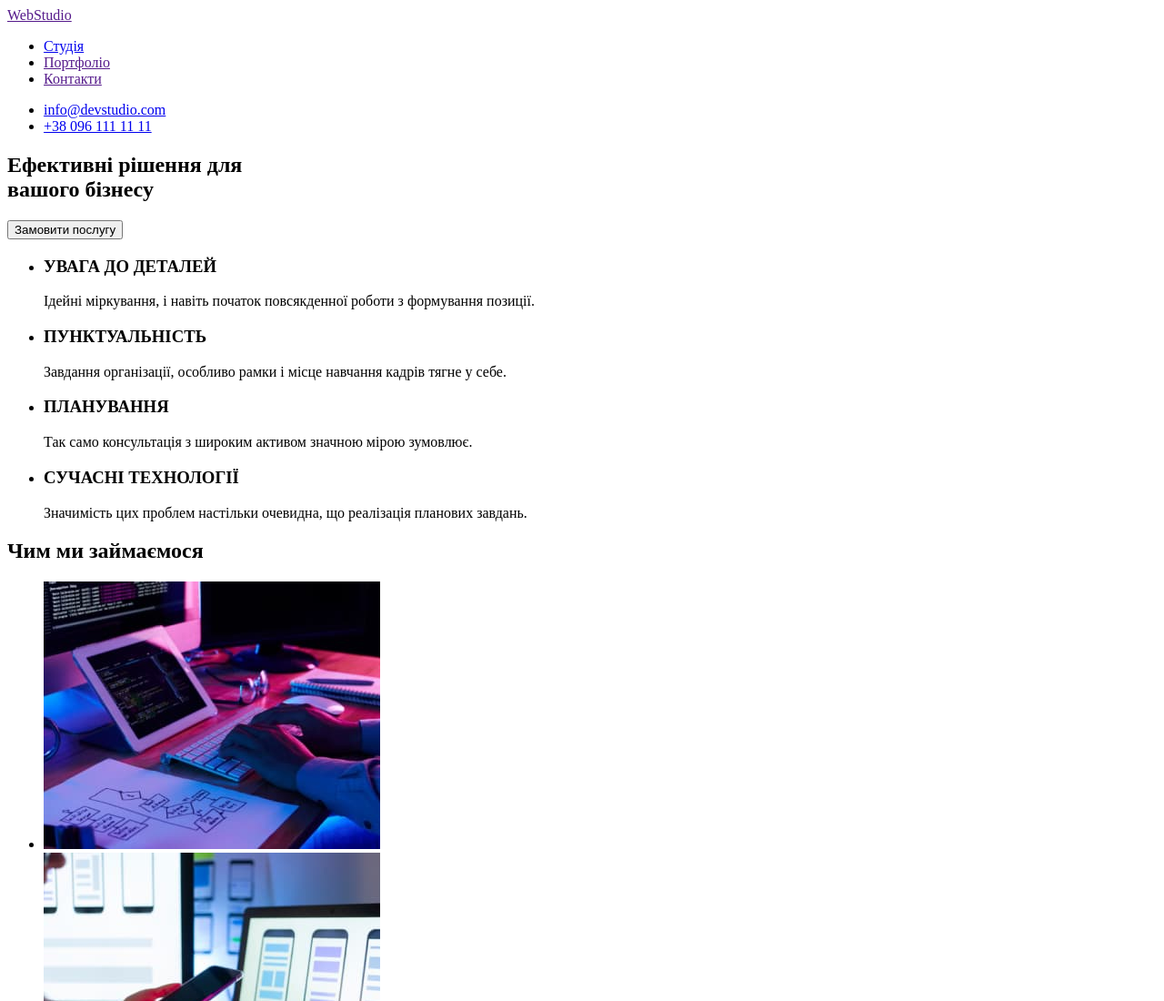
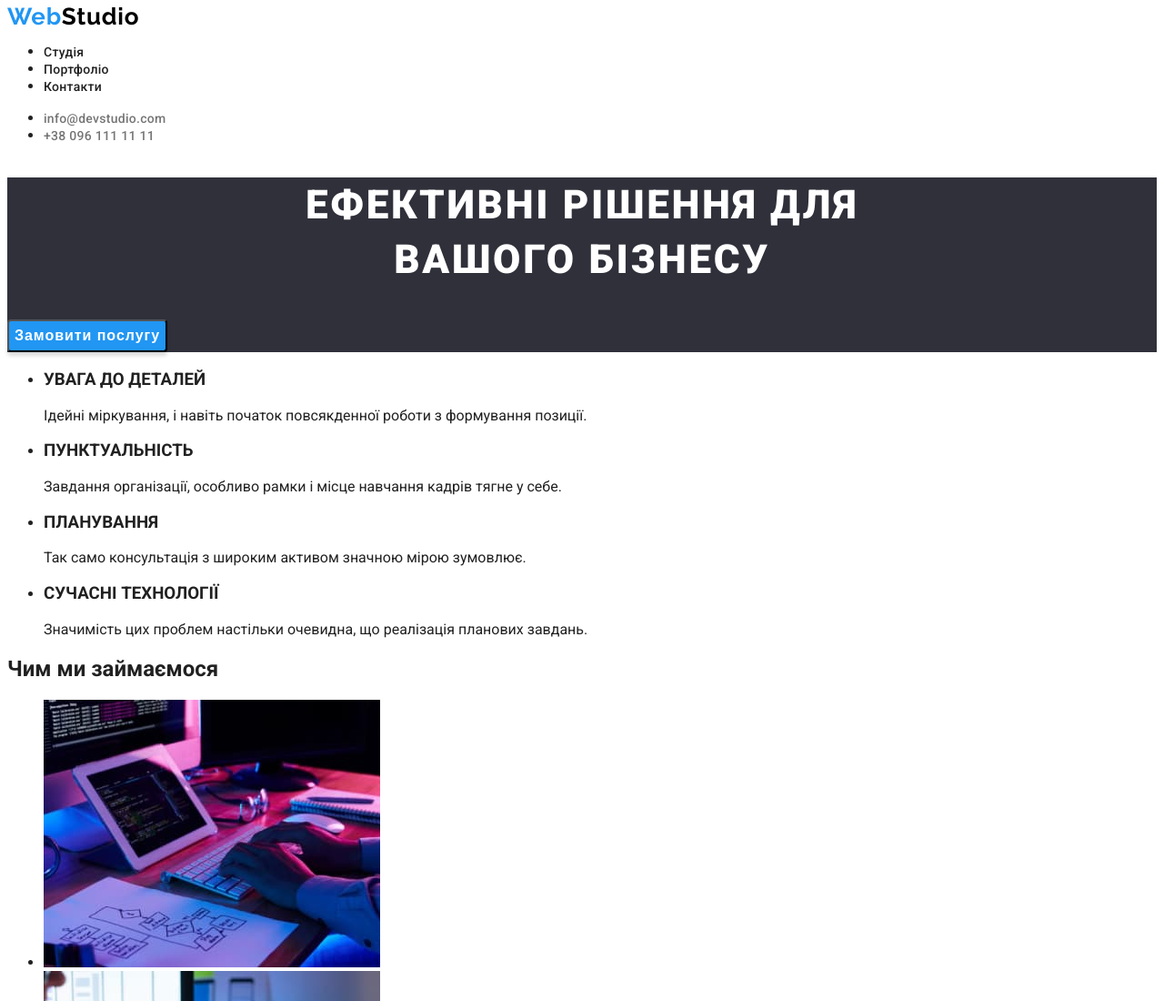
Before and after one commit to LavrNatali/goit-markup-hw-02, a plain HTML site: page index.html in a window 1280 px wide. Shown: the top 1100 px of the page at 91% size. Drawn offline with Linux system fonts and the light colour scheme.

Commit message:
Робота з css

```diff
--- a/css/style.css
+++ b/css/style.css
@@ -0,0 +1,132 @@
+:root {
+  /*Color*/
+  --primary-text-color: #212121;
+  --blue-text-color: #2196f3;
+  --white-text-color: #ffffff;
+  --black-text-color: #000000;
+  /*Background*/
+  --main-bg-cl: #ffffff;
+  --accept-bg-cl: #2f303a;
+}
+
+body {
+  background-color: var(--main-bg-cl);
+  color: var(--primary-text-color);
+  font-family: 'Roboto', sans-serif;
+}
+a {
+  text-decoration: none;
+}
+/*Header*/
+.header {
+}
+.nav {
+}
+.nav-logo {
+  color: var(--blue-text-color);
+  font-family: 'Raleway';
+  font-weight: 700;
+  font-size: 26px;
+  line-height: calc(26 / 31);
+  letter-spacing: 0.03em;
+}
+span {
+  color: var(--black-text-color);
+}
+.nav-list {
+}
+.nav-list-item {
+}
+.nav-list-link {
+  font-weight: 500;
+  font-size: 14px;
+  line-height: calc(14 / 16);
+  letter-spacing: 0.02em;
+  color: var(--primary-text-color);
+}
+.nav-list-link:hover,
+.nav-list-link:focus {
+  color: #2196f3;
+}
+.list-contacts {
+}
+.list-item-contacts {
+}
+.list-link-contacts {
+  font-weight: 500;
+  font-size: 14px;
+  line-height: calc(14 / 16);
+  letter-spacing: 0.02em;
+  color: #757575;
+}
+.list-link-contacts:hover,
+.list-link-contacts:focus {
+  color: var(--blue-text-color);
+}
+.hero {
+  background-color: var(--accept-bg-cl);
+}
+.hero-title {
+  font-weight: 900;
+  font-size: 44px;
+  line-height: 60px;
+  text-align: center;
+  letter-spacing: 0.06em;
+  text-transform: uppercase;
+  color: var(--white-text-color);
+}
+.hero-btn {
+  background: var(--blue-text-color);
+  box-shadow: 0px 4px 4px rgba(0, 0, 0, 0.15);
+  border-radius: 4px;
+  font-weight: 700;
+  font-size: 16px;
+  line-height: 188%;
+  /* identical to box height, or 188% */
+  display: flex;
+  align-items: center;
+  text-align: center;
+  letter-spacing: 0.06em;
+  color: var(--white-text-color);
+  cursor: pointer;
+}
+.section-benefits {
+}
+.title-benefits {
+}
+.list-benefits {
+}
+.list-item-benefits {
+}
+.text-benefits {
+}
+.title-work {
+}
+.list-work {
+}
+.list-item-work {
+}
+.img-work {
+}
+.title-team {
+}
+.list-team {
+}
+.list-item-team {
+}
+.img-team {
+}
+.text-team {
+}
+.footer {
+}
+.footer-logo {
+}
+.footer-addres {
+}
+.footer-list {
+}
+.footer-list-item {
+}
+.footer-list-link {
+}
--- a/index.html
+++ b/index.html
@@ -16,17 +16,17 @@
     <link rel="stylesheet" href="./css/style.css" />
   </head>
 
-  <body class="page">
+  <body class="body">
     <!--Header-->
     <header class="header">
       <nav class="nav">
-        <a class="nav-logo" lang="en" href="">WebStudio</a>
+        <a class="nav-logo" lang="en" href="">Web<span>Studio</span></a>
         <ul class="nav-list">
           <li class="nav-list-item">
-            <a class="nav-list-link" href="./index.html">Студія</a>
+            <a class="nav-list-link" href="">Студія</a>
           </li>
           <li class="nav-list-item">
-            <a class="nav-list-link" href="">Портфоліо</a>
+            <a class="nav-list-link" href="./portfolio.html">Портфоліо</a>
           </li>
           <li class="nav-list-item">
             <a class="nav-list-link" href="">Контакти</a>
```
Also changed, not shown: portfolio.html (+1 -1 lines).
